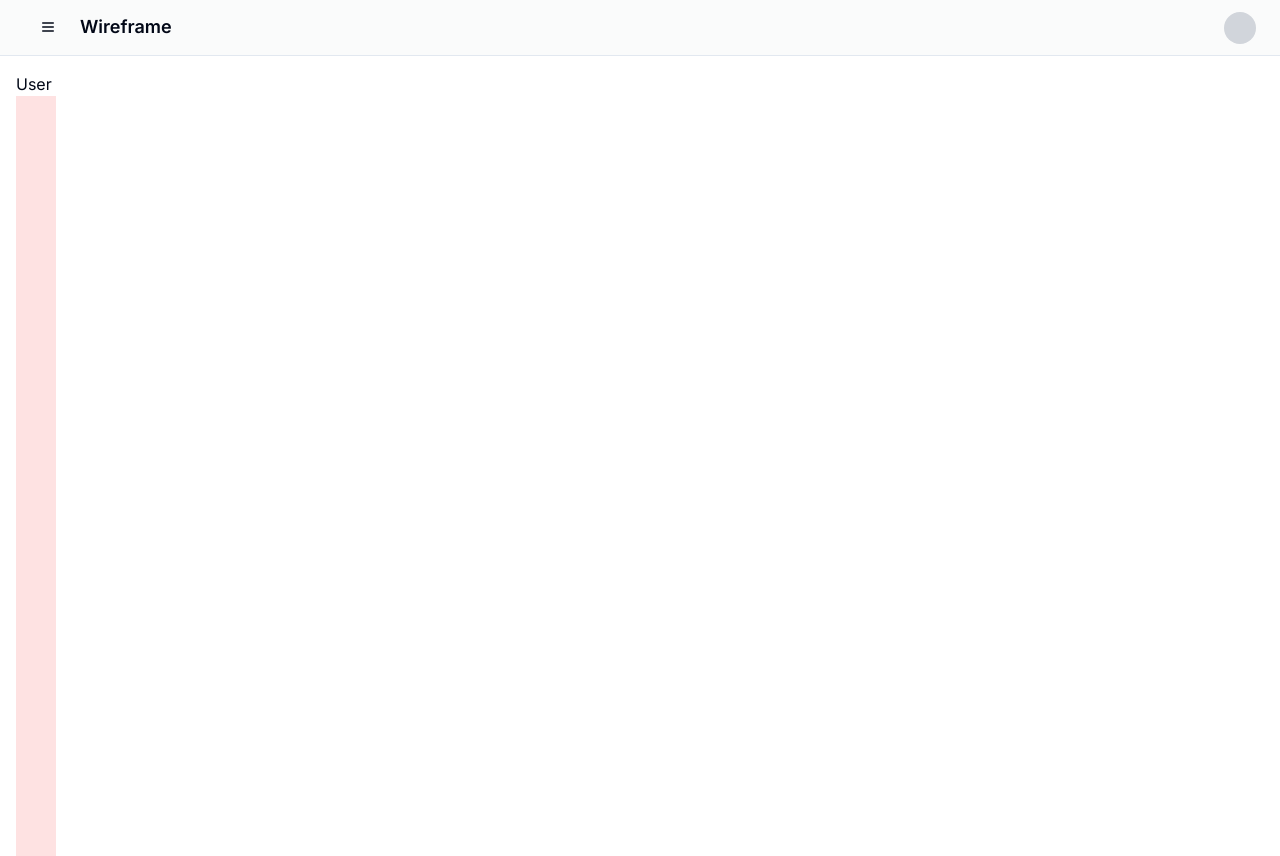
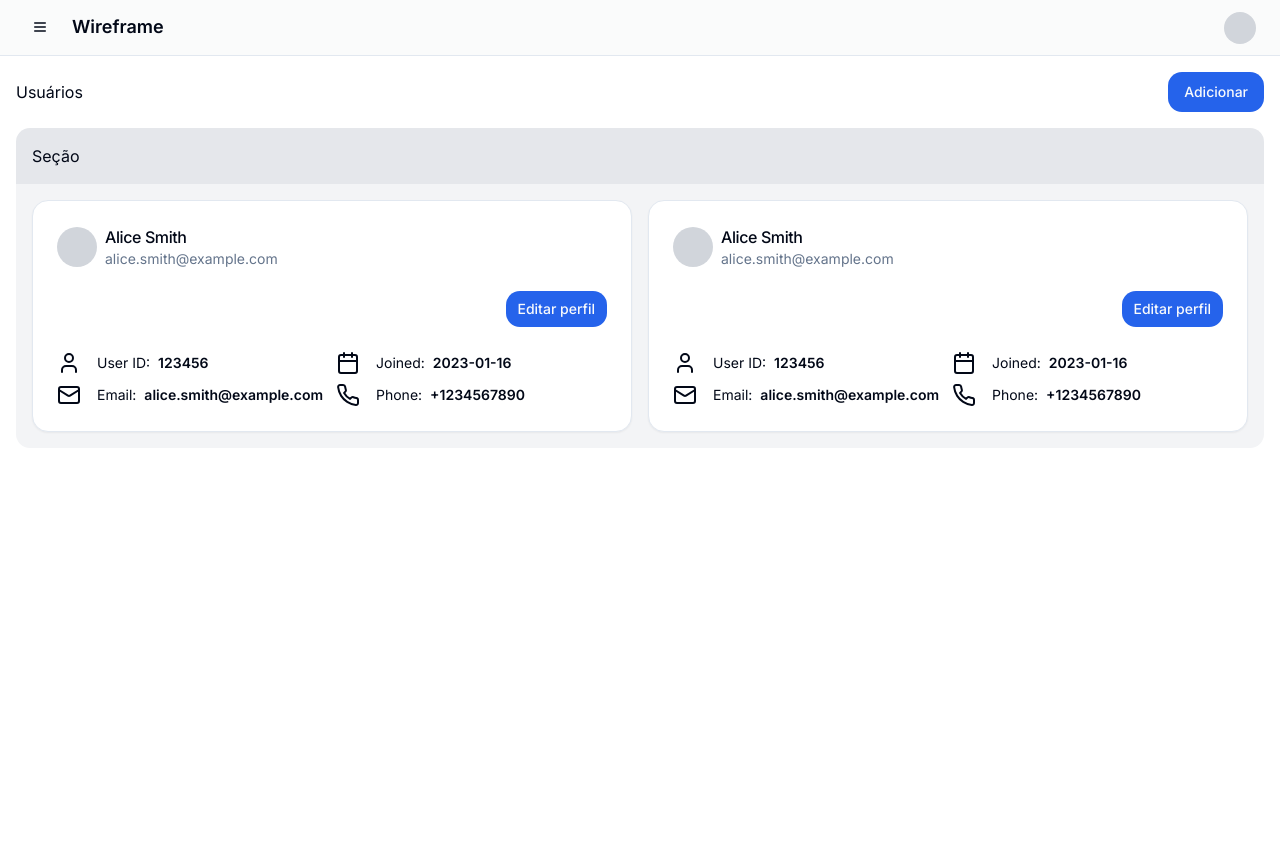
Before and after one commit to Paulo-Moncaio/teste-tecnico-fdf, a Next.js app: page / in a window 1280 px wide. Built offline with nearby package versions, Linux system fonts and the light colour scheme.

Commit message:
ajustes layout

```diff
--- a/src/app/components/Header.tsx
+++ b/src/app/components/Header.tsx
@@ -13,8 +13,8 @@ export default function Header() {
   }
 
   return (
-    <header className="flex fixed h-14 w-full justify-between items-center transition-all gap-4 border-b bg-gray-100/40 px-6 dark:bg-gray-800/40 backdrop-blur-md">
-      <div className="flex h-14 items-center border-b gap-x-4 px-2">
+    <header className="flex fixed h-14 -mt-14 w-full justify-between items-center transition-all gap-4 border-b bg-gray-100/40 px-6 dark:bg-gray-800/40 backdrop-blur-md">
+      <div className="flex h-14 items-center border-b gap-x-4">
         <Button
           onClick={handleToggleSidebar}
           className="h-8 w-8 transition-all"
--- a/src/app/components/MainContentWrapper.tsx
+++ b/src/app/components/MainContentWrapper.tsx
@@ -10,9 +10,7 @@ export default function MainContentWrapper({
   const { isSideBarOpen } = useContext(SideBarContext)
 
   return (
-    <div
-      className={`transition-all absolute overflow-scroll w-full h-full top-14 ${isSideBarOpen ? 'ml-40' : 'ml-0'}`}
-    >
+    <div className={`transition-all  ${isSideBarOpen ? 'sm:ml-40' : 'ml-0'}`}>
       {children}
     </div>
   )
--- a/src/app/components/SideMenu.tsx
+++ b/src/app/components/SideMenu.tsx
@@ -9,7 +9,7 @@ export default function SideMenu() {
 
   return (
     <div
-      className={`fixed w-40 border-r h-full mt-14 bg-gray-100/40 dark:bg-gray-800/40 -left-40 transition-all ${isSideBarOpen && 'translate-x-40'}`}
+      className={`fixed w-40 border-r h-full bg-gray-100/40 dark:bg-gray-800/40 -left-40 transition-all backdrop-blur-md ${isSideBarOpen && 'translate-x-40'}`}
     >
       <div className="flex h-full max-h-screen flex-col gap-2">
         <div className="flex-1 overflow-auto py-2">
@@ -19,28 +19,28 @@ export default function SideMenu() {
               href="#"
             >
               <UsersIcon className="h-4 w-4" />
-              Users
+              Usuários
             </Link>
             <Link
               className="flex items-center gap-3 rounded-lg px-3 py-2 text-gray-500 transition-all hover:text-gray-900 dark:text-gray-400 dark:hover:text-gray-50"
               href="#"
             >
               <PackageIcon className="h-4 w-4" />
-              Products
+              Produtos
             </Link>
             <Link
               className="flex items-center gap-3 rounded-lg px-3 py-2 text-gray-500 transition-all hover:text-gray-900 dark:text-gray-400 dark:hover:text-gray-50"
               href="#"
             >
               <UsersIcon className="h-4 w-4" />
-              Customers
+              Clientes
             </Link>
             <Link
               className="flex items-center gap-3 rounded-lg px-3 py-2 text-gray-500 transition-all hover:text-gray-900 dark:text-gray-400 dark:hover:text-gray-50"
               href="#"
             >
               <LineChartIcon className="h-4 w-4" />
-              Analytics
+              Analíticas
             </Link>
           </nav>
         </div>
--- a/src/app/components/UserCard.tsx
+++ b/src/app/components/UserCard.tsx
@@ -10,44 +10,47 @@ import { UserIcon, CalendarIcon, MailIcon, PhoneIcon } from 'lucide-react'
 
 export default function UserCard() {
   return (
-    <Card>
+    <Card className="w-full">
       <CardHeader className="flex gap-4">
         <div className="flex items-center gap-2">
-          <div className="w-10 h-10 rounded-full object-cover bg-gray-300" />
-          <div className="flex flex-col">
+          <div className="min-w-10 min-h-10 rounded-full object-cover bg-gray-300" />
+          <div className="flex flex-col truncate">
             <CardTitle className="text-base font-medium">Alice Smith</CardTitle>
-            <CardDescription className="text-sm">
+            <CardDescription className="text-sm truncate">
               alice.smith@example.com
             </CardDescription>
           </div>
         </div>
         <Button className="ml-auto" size="sm">
-          Edit profile
+          Editar perfil
         </Button>
       </CardHeader>
       <CardContent className="grid gap-2">
-        <div className="grid md:grid-cols-2 gap-2">
+        <div className="grid lg:grid-cols-2 gap-2 truncate">
           <p className="flex items-center gap-2 text-sm">
-            <UserIcon className="h-4 w-4 mr-2" />
+            <UserIcon className="min-h-4 min-w-4 mr-2" />
             User ID:
-            <span className="font-semibold">123456</span>
+            <span className="truncate font-semibold">123456</span>
           </p>
           <p className="flex items-center gap-2 text-sm">
-            <CalendarIcon className="h-4 w-4 mr-2" />
+            <CalendarIcon className="min-h-4 min-w-4 mr-2" />
             Joined:
-            <span className="font-semibold">2023-01-16</span>
+            <span className="truncate font-semibold">2023-01-16</span>
           </p>
         </div>
-        <div className="grid md:grid-cols-2 gap-2">
+        <div className="grid lg:grid-cols-2 gap-2 truncate">
           <p className="flex items-center gap-2 text-sm">
-            <MailIcon className="h-4 w-4 mr-2" />
-            Email:
-            <span className="font-semibold">alice.smith@example.com</span>
+            <MailIcon className="min-h-4 min-w-4  mr-2" />
+
+            {'Email: '}
+            <span className="truncate font-semibold">
+              alice.smith@example.com
+            </span>
           </p>
           <p className="flex items-center gap-2 text-sm">
-            <PhoneIcon className="h-4 w-4 mr-2" />
+            <PhoneIcon className="min-h-4 min-w-4 mr-2" />
             Phone:
-            <span className="font-semibold">+1234567890</span>
+            <span className="truncate font-semibold">+1234567890</span>
           </p>
         </div>
       </CardContent>
--- a/src/app/layout.tsx
+++ b/src/app/layout.tsx
@@ -27,7 +27,7 @@ export default function RootLayout({
     <html lang="pt-br">
       <body
         className={cn(
-          'min-h-screen bg-background font-sans antialiased overflow-hidden',
+          'min-h-screen bg-background font-sans antialiased mt-14 no-scrollbar',
           fontSans.variable,
         )}
       >
--- a/src/app/page.tsx
+++ b/src/app/page.tsx
@@ -1,8 +1,24 @@
+import { Button } from '@/components/ui/button'
+import UserCard from './components/UserCard'
+
 export default function Home() {
   return (
-    <main className="p-4">
-      <h1>User</h1>
-      <div className="h-[1400px] bg-red-100 w-10 " />
+    <main className="p-4 px-2 sm:px-4">
+      <div className="flex items-center justify-between">
+        <h2>Usuários</h2>
+        <Button className="" color="" variant="default">
+          Adicionar
+        </Button>
+      </div>
+      <section className="mt-4">
+        <div className="bg-gray-200 p-4 rounded-t-md">
+          <h3>Seção</h3>
+        </div>
+        <div className="bg-gray-100 p-4 grid md:grid-cols-2 gap-4 rounded-b-md">
+          <UserCard />
+          <UserCard />
+        </div>
+      </section>
     </main>
   )
 }
```
